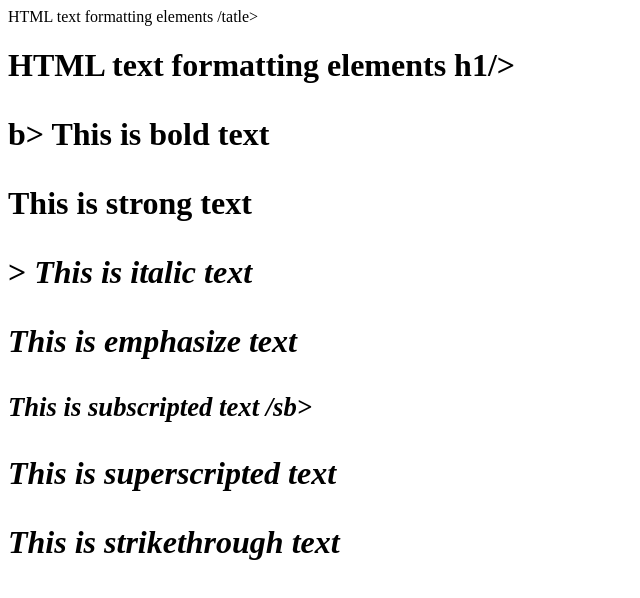
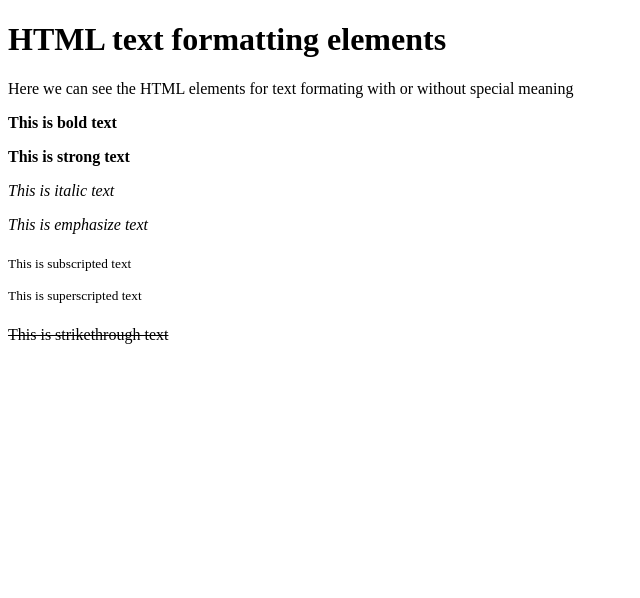
Before and after one commit to sammamayda/CFLMS-HTML5-DAY01-mamayda-freinschlag, a plain HTML site: page error.html in a window 1280 px wide. Shown: the whole page, without its empty margins (0-640 px from the left). Drawn offline with Linux system fonts and the light colour scheme.

Commit message:
correct error.html

```diff
--- a/error.html
+++ b/error.html
@@ -1,33 +1,18 @@
-<?DOCTYPE htlm>
-
-<html lang=en’>
-
-<meata charset=’utf-8>
-
-<titel> HTML text formatting elements /tatle>
-
-<haed>
-
-<bady>
-
-<h1> HTML text formatting elements h1/>
-
-<p “ Here we can see the HTML elements for text formating with or without special meaning <//p>
-
-<p> b> This is bold text </b> <p>
-
-<par> <strogn> This is strong text </strong> <p>
-
-> <i> This is italic text <i></p>
-
-<p> <ep> This is emphasize text </ec><p/>
-
-<p> <sub> This is subscripted text /sb></p>
-
-<p <sup> This is superscripted text <spu><p>
-
-<p> <as> This is strikethrough text </s <p/>
-
-</badi>
-
+<!DOCTYPE html>
+<html lang='en'>
+<head>
+	<meta charset='utf-8'>
+	<title> HTML text formatting elements </title>
+</head>
+<body>
+	<h1> HTML text formatting elements </h1>
+	<p> Here we can see the HTML elements for text formating with or without special meaning </p>
+	<p> <b> This is bold text </b> </p>
+	<p> <strong> This is strong text </strong> </p>
+	<p> <i> This is italic text </i></p>
+	<p> <em> This is emphasize text </em></p>
+	<p> <sub> This is subscripted text </sub></p>
+	<p> <sup> This is superscripted text </sup></p>
+	<p> <s> This is strikethrough text </s> </p>
+</body>
 </html>
```
